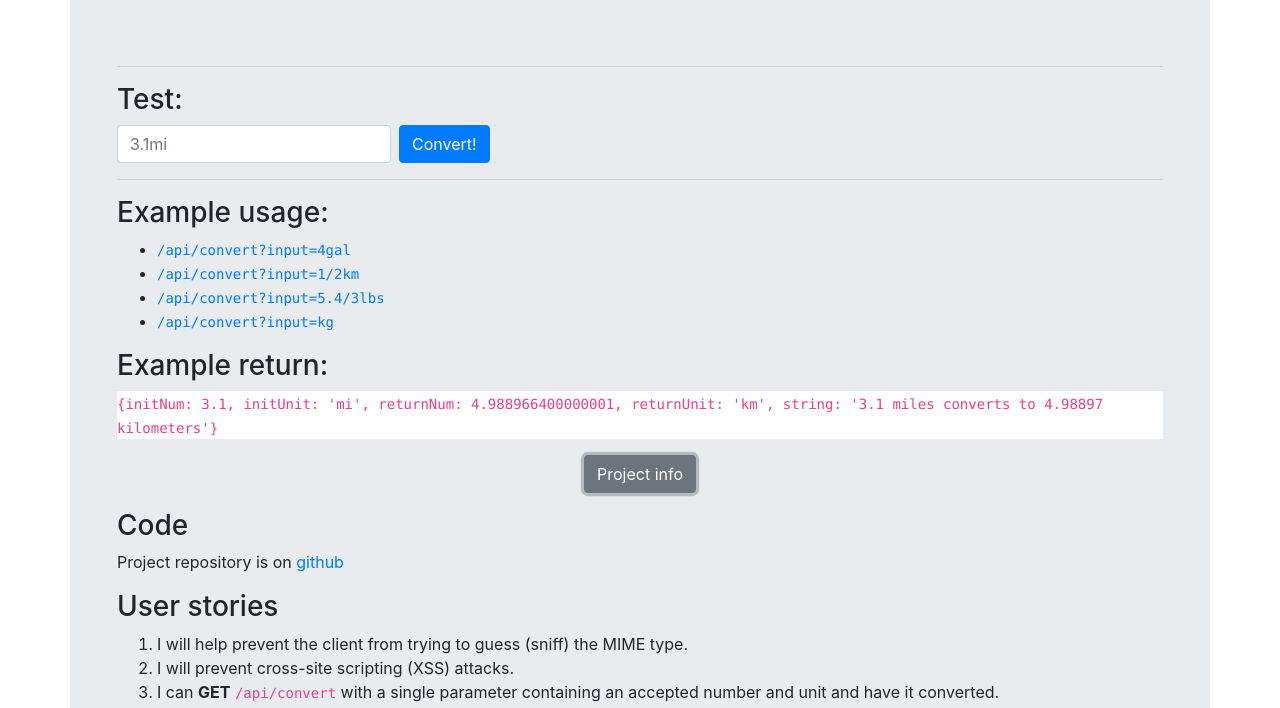
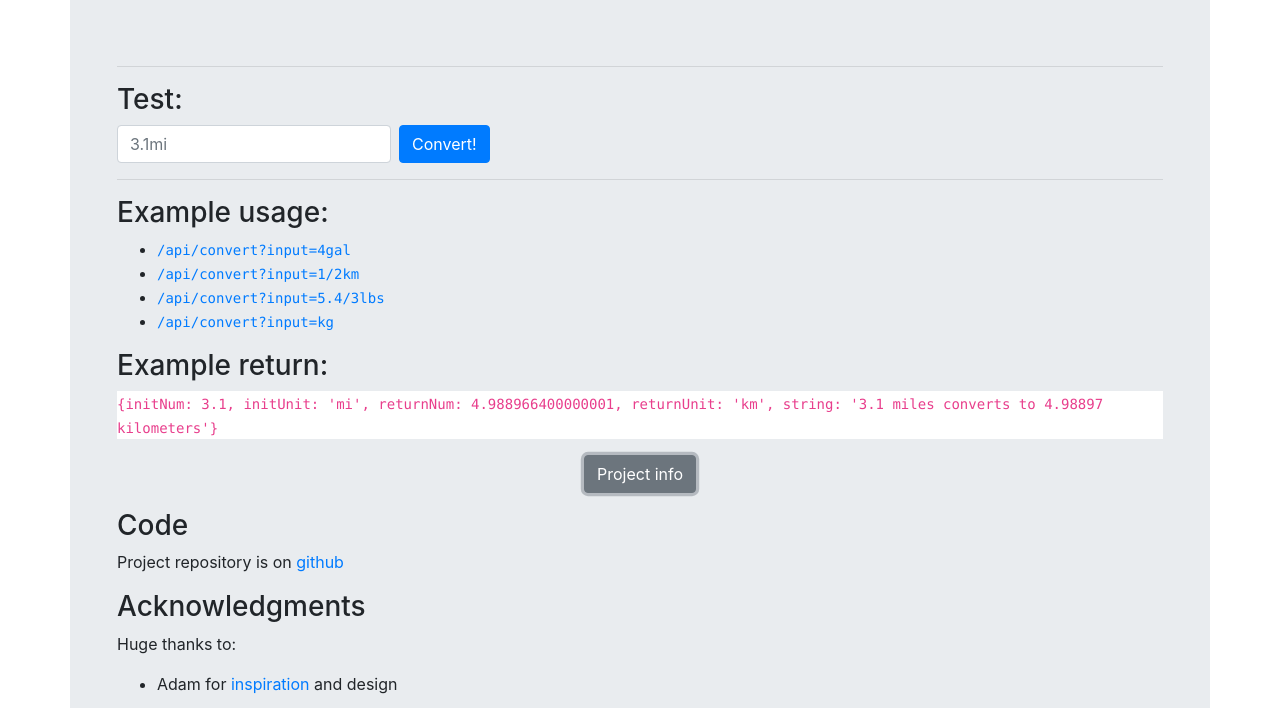
Before and after one commit to jodaz/metric-imperial-converter, a website: page views/index.html in a window 1280 px wide. Both pictures are taken after a click on the button "Project info". Shown: the part 70-778 px from the top of the page. Drawn offline with nearby package versions, Linux system fonts and the light colour scheme; files that its build step writes are made by us from their sources; files whose address does not match are found by name.

Commit message:
Update README, change start npm script, add acknowledgments to index.html

```diff
--- a/package.json
+++ b/package.json
@@ -4,7 +4,7 @@
   "description": "",
   "main": "index.js",
   "scripts": {
-    "dev": "nodemon app.js",
+    "start": "nodemon app.js",
     "test": "mocha --ui tdd tests/unit-test.js",
     "ftest": "mocha --ui tdd tests/functional-test.js",
     "vtest": "mocha --ui tdd tests/validator-unit-test.js"
@@ -13,7 +13,6 @@
   "author": "",
   "license": "MIT",
   "dependencies": {
-    "body-parser": "^1.18.3",
     "chai": "^4.2.0",
     "chai-http": "^4.2.1",
     "cors": "^2.8.5",
--- a/views/index.html
+++ b/views/index.html
@@ -2,7 +2,10 @@
 <html>
   <head>
     <title>Metric-imperial Converter</title>
-    <meta name="description" content="">
+    <meta name="description" content="freeCodeCamp: Metric Imperial Converter. Made by Jesus Ordosgoitty">
+    <meta http-equiv="X-UA-Compatible" content="IE=edge">
+    <meta name="viewport" content="width=device-width, initial-scale=1">
+    <link rel="icon" href="favicon.ico" type="image/x-icon">
     <link href="https://stackpath.bootstrapcdn.com/bootstrap/4.3.1/css/bootstrap.min.css" rel="stylesheet" integrity="sha384-ggOyR0iXCbMQv3Xipma34MD+dH/1fQ784/j6cY/iJTQUOhcWr7x9JvoRxT2MZw1T" crossorigin="anonymous">
     <link rel="stylesheet" type="text/css" href="styles.css">
   </head>
@@ -53,11 +56,17 @@
 
                 <div id="toggle-div">
 
-                  <section id="references">
+                  <section id="miscellaneous">
                     <h3>Code</h3>
                     <p>
                       Project repository is on <a href="https://github.com/jesuodz/metric-imperial-converter">github</a>
                     </p>
+
+                    <h3>Acknowledgments</h3>
+                    <p>Huge thanks to:</p>
+                    <ul>
+                      <li>Adam for <a href="https://github.com/Adam111/freecodecamp-project-metric-imperial-converter" target="_blank">inspiration</a> and design</li>
+                    </ul>
                   </section>
 
                   <section id="userstories">
```
Also changed, not shown: README.md, public/favicon.ico (added).
